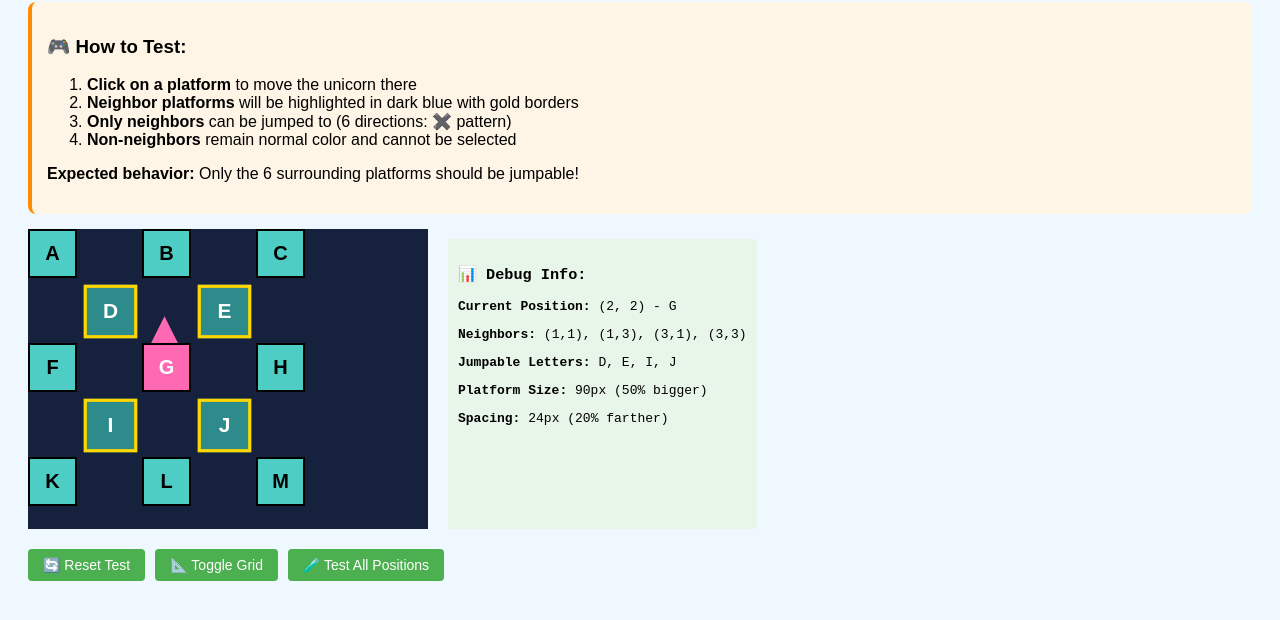
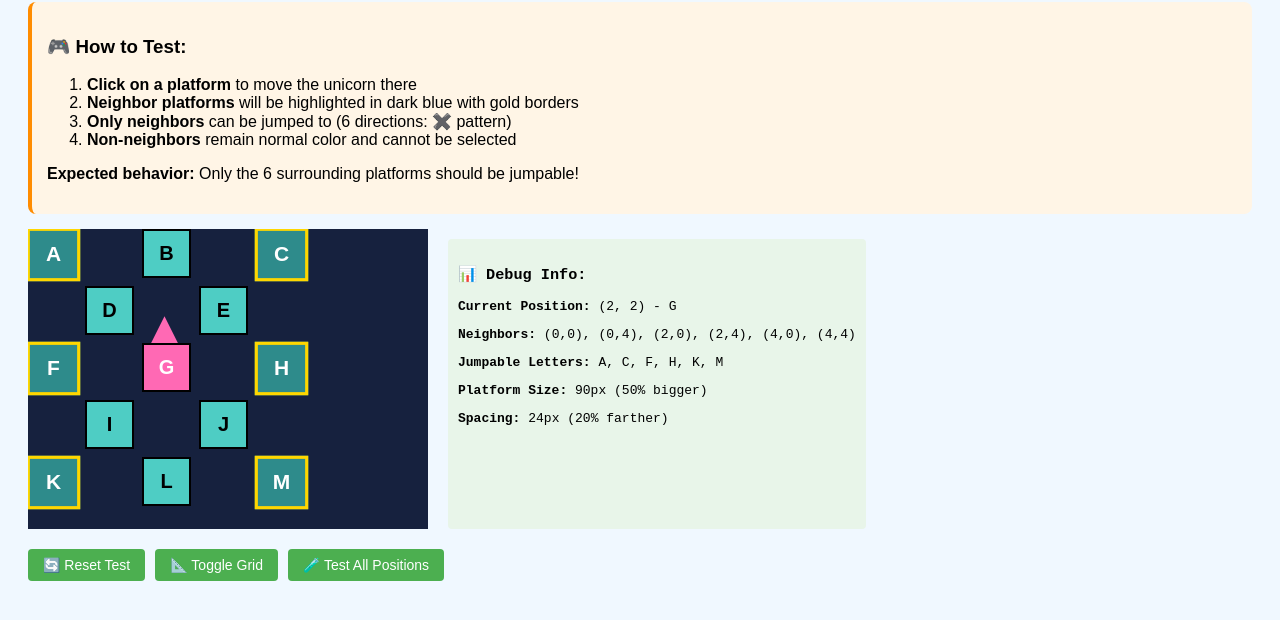
Before and after one commit to andowero/typeJumper, a plain HTML site: page neighbor-test.html in a window 1280 px wide. Shown: the part 106-726 px from the top of the page. Drawn offline with Linux system fonts and the light colour scheme.

Commit message:
Fix neighbor detection for checkerboard pattern
- Changed neighbor offsets from ±1 to ±2 to account for empty spaces in checkerboard
- Left/right neighbors now work correctly (previously only diagonals worked)
- All 6 neighbor directions now functional: upper left/right, left/right, lower left/right
- Updated neighbor test to reflect correct checkerboard neighbor pattern

The unicorn can now jump to all adjacent platforms in the checkerboard layout.

```diff
--- a/neighbor-test.html
+++ b/neighbor-test.html
@@ -234,14 +234,14 @@
             const currentRow = parseInt(currentPlatform.dataset.row);
             const currentCol = parseInt(currentPlatform.dataset.col);
 
-            // Define neighbor offsets (6 directions)
+            // Define neighbor offsets (6 directions) - accounting for checkerboard pattern
             const neighborOffsets = [
-                {dr: -1, dc: -1}, // upper left
-                {dr: -1, dc: 1},  // upper right
-                {dr: 0, dc: -1},  // left
-                {dr: 0, dc: 1},   // right
-                {dr: 1, dc: -1},  // lower left
-                {dr: 1, dc: 1}    // lower right
+                {dr: -2, dc: -2}, // upper left (skip empty space)
+                {dr: -2, dc: 2},  // upper right (skip empty space)
+                {dr: 0, dc: -2},  // left (skip empty space)
+                {dr: 0, dc: 2},   // right (skip empty space)
+                {dr: 2, dc: -2},  // lower left (skip empty space)
+                {dr: 2, dc: 2}    // lower right (skip empty space)
             ];
 
             // Find and highlight neighbors
@@ -274,8 +274,8 @@
 
             // Find neighbors
             const neighborOffsets = [
-                {dr: -1, dc: -1}, {dr: -1, dc: 1}, {dr: 0, dc: -1},
-                {dr: 0, dc: 1}, {dr: 1, dc: -1}, {dr: 1, dc: 1}
+                {dr: -2, dc: -2}, {dr: -2, dc: 2}, {dr: 0, dc: -2},
+                {dr: 0, dc: 2}, {dr: 2, dc: -2}, {dr: 2, dc: 2}
             ];
 
             const neighbors = [];
```
Also changed, not shown: game.js (+7 -7 lines), 1 other file.
